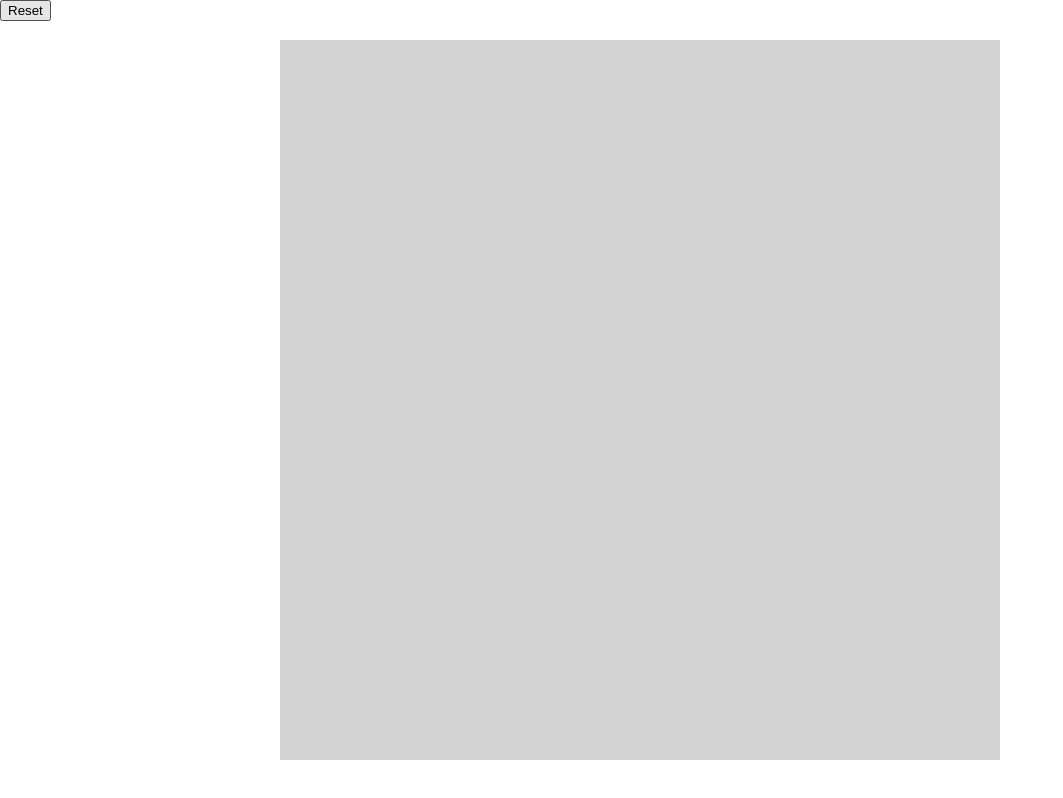
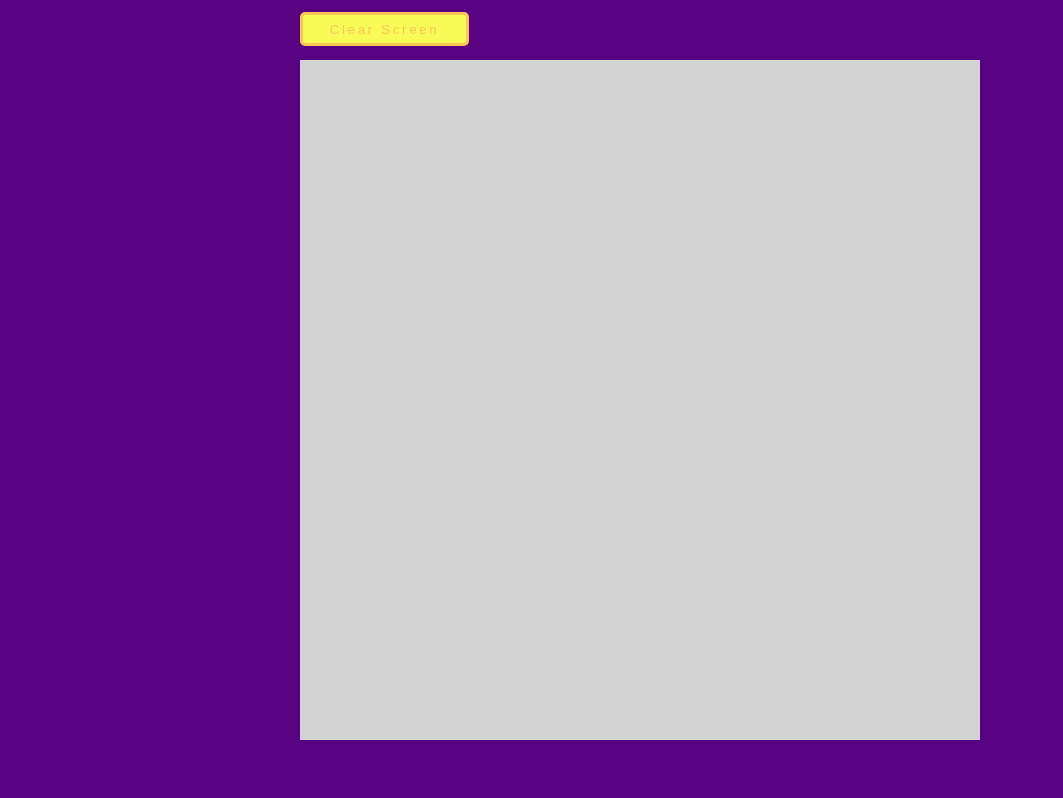
Before and after one commit to werronense/etch-a-sketch, a plain HTML site: page index.html in a window 1280 px wide. Shown: the whole page, without its empty margins (0-1063 px from the left). Drawn offline with Linux system fonts and the light colour scheme.

Commit message:
Style button and background

```diff
--- a/index.html
+++ b/index.html
@@ -8,7 +8,11 @@
   </head>
   <body>
     <header>
-      <button type="button" name="button" id="reset-screen">Reset</button>
+      <div>
+        <button type="button" name="button" id="reset-screen">
+          Clear Screen
+        </button>
+      </div>
     </header>
     <div class="content-container">
       <div id="screen"></div>
--- a/main.js
+++ b/main.js
@@ -60,5 +60,5 @@ document.addEventListener("DOMContentLoaded", () => {
 
   }
   */
-  pixelateScreen(16);
+  pixelateScreen(64);
 })
--- a/styles.css
+++ b/styles.css
@@ -46,14 +46,44 @@ a img {
   border: none;
 }
 /* END RESET*/
+
 * {
   box-sizing: border-box;
 }
 
-header {
-  height: 5vh;
+body {
+  font-family: Helvetica, Arial, sans-serif;
+  background-color: #590281;
 }
 
+/* HEADER STYLES */
+header {
+  height: 7.5vh;
+  width: 100%;
+}
+
+header > div {
+  margin: 0 auto;
+  padding-top: 1.5vh;
+  width: 85vh;
+}
+
+header button {
+  background-color: #f8fb55;
+  border: 3px solid #fbc655;
+  border-radius: 5px;
+  color: #fbc655;
+  letter-spacing: 0.2em;
+  padding: 0.5em 2em 0.5em 2em;
+}
+
+header button:hover {
+  border: 3px solid orange;
+  color: orange;
+  cursor: pointer;
+}
+
+/* SCREEN STYLES */
 .content-container {
   display: flex;
   flex-direction: column;
@@ -63,9 +93,9 @@ header {
   background-color: lightgray;
   display: flex;
   flex-direction: column;
-  height: 90vh;
+  height: 85vh;
   margin: 0 auto;
-  width: 90vh;
+  width: 85vh;
 }
 
 .row {
```
